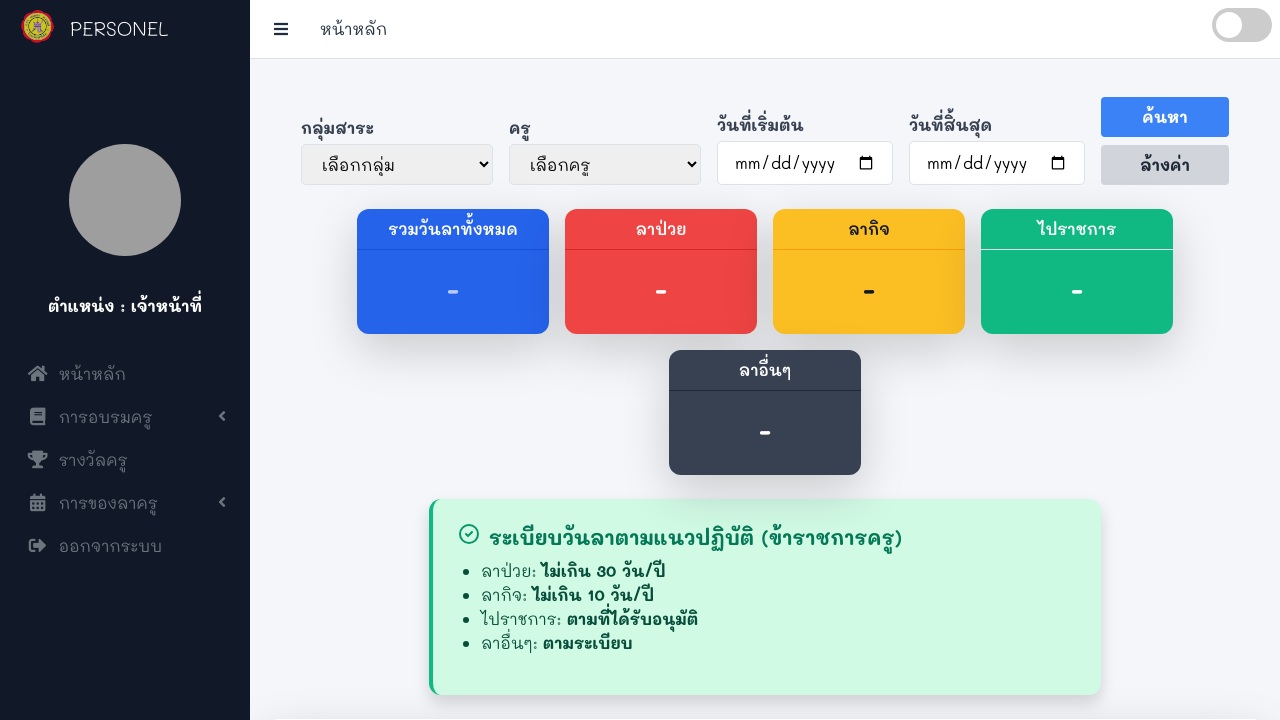
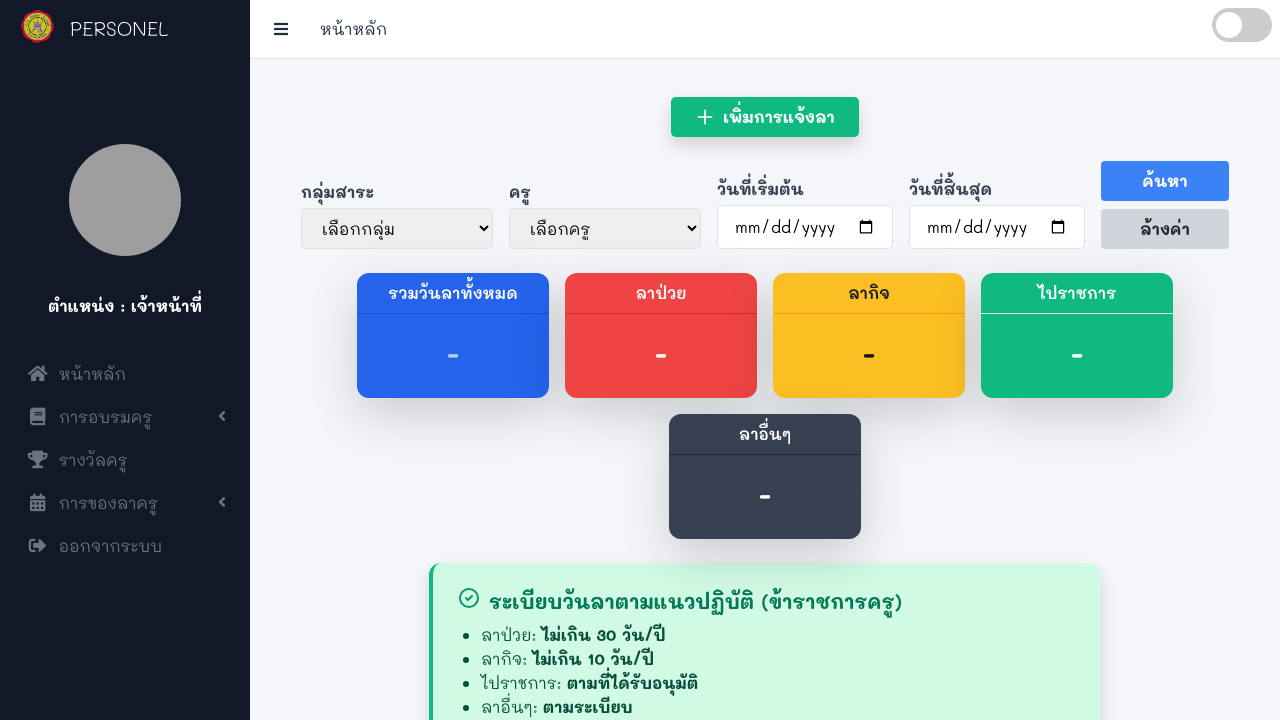
Before and after one commit to RPZXD/personal, a PHP site: page /officer/leave.php in a window 1280 px wide. Shown: the top 720 px of the page. Run offline with PHP 8.4, Linux system fonts and the light colour scheme; the visitor is signed in with stand-in values (Sample User, id 1); data that the repository does not hold is empty; some libraries are stand-ins or nearby versions; grey boxes are pictures that could not be loaded.

Commit message:
Add 'Add Leave' button to leave page
Introduced a new button at the top of the leave page to allow users to initiate a leave request. The button is styled for visibility and includes an icon and label.

```diff
--- a/officer/leave.php
+++ b/officer/leave.php
@@ -73,6 +73,14 @@ require_once('header.php');
     <section class="content">
       <div class="container-fluid">
 
+
+<!-- Add Leave Button -->
+<div class="w-full flex justify-center mb-4">
+  <button id="addLeave" type="button" class="flex items-center gap-2 bg-green-500 hover:bg-green-600 text-white font-bold py-2 px-6 rounded-lg shadow transition duration-200">
+    <svg xmlns="http://www.w3.org/2000/svg" class="h-5 w-5" fill="none" viewBox="0 0 24 24" stroke="currentColor"><path stroke-linecap="round" stroke-linejoin="round" stroke-width="2" d="M12 4v16m8-8H4" /></svg>
+    เพิ่มการแจ้งลา
+  </button>
+</div>
 
 <!-- Filter Controls -->
 <div class="w-full flex flex-wrap gap-4 mb-6 justify-center items-end">
```
